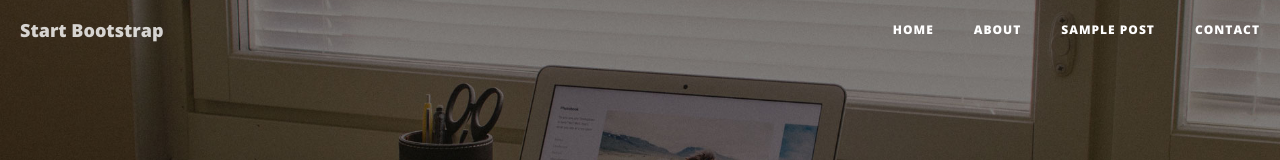
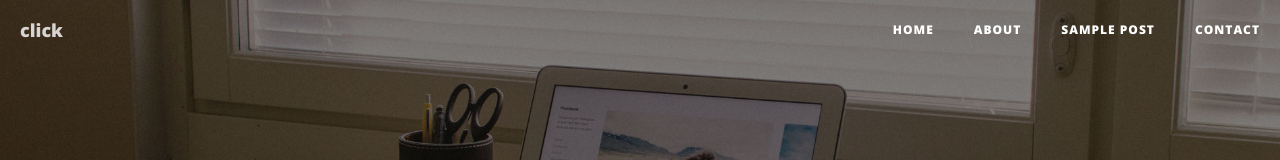
Before and after one commit to lohannnn/GirlsCodingDayDemo, a website: page index.html in a window 1280 px wide. Shown: the top 160 px of the page. Drawn offline with nearby package versions, Linux system fonts and the light colour scheme.

Commit message:
Modify index.html
1.修改title
2.修改导航栏

```diff
--- a/index.html
+++ b/index.html
@@ -42,7 +42,7 @@
                     <span class="sr-only">Toggle navigation</span>
                     Menu <i class="fa fa-bars"></i>
                 </button>
-                <a class="navbar-brand" href="index.html">Start Bootstrap</a>
+                <a class="navbar-brand" href="index.html">click</a>
             </div>
 
             <!-- Collect the nav links, forms, and other content for toggling -->
```
